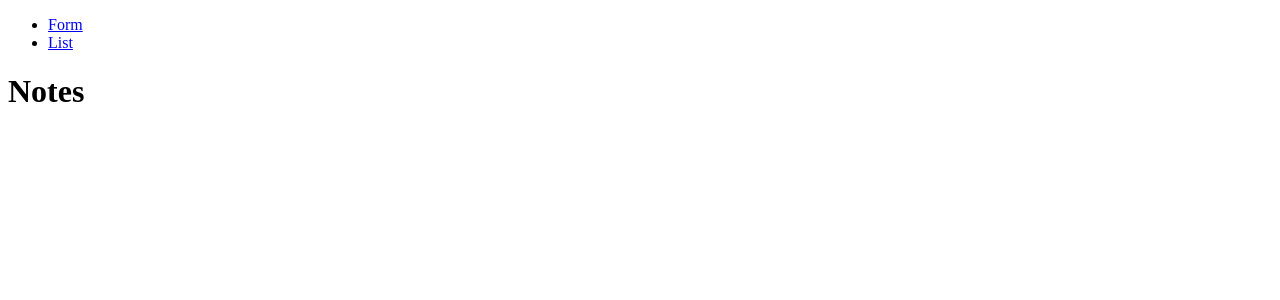
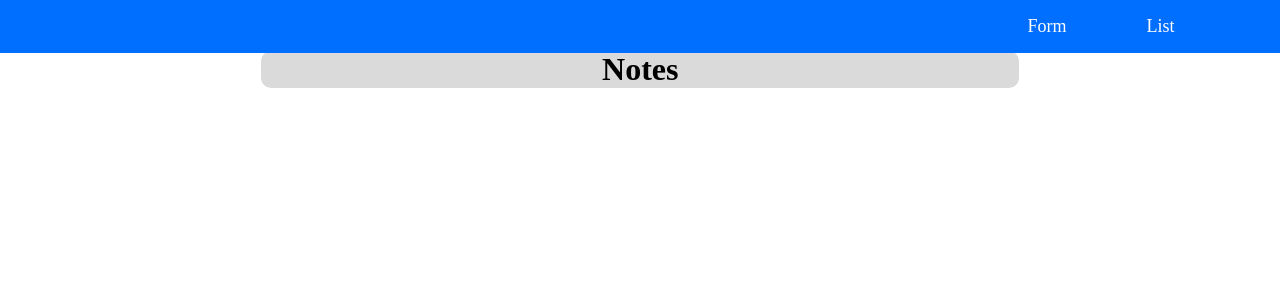
Before and after one commit to Andile-mazibuko/Note-Taking-App, an Angular app in the folder noteApp/: page /list in a window 1280 px wide. Shown: the top 300 px of the page. Built offline with nearby package versions, Linux system fonts and the light colour scheme.

Commit message:
List style

```diff
--- a/noteApp/src/app/app.component.scss
+++ b/noteApp/src/app/app.component.scss
@@ -0,0 +1,28 @@
+nav{
+    position: fixed;
+    top: 0;
+    left: 0;
+    width: 100%;
+    background-color: rgb(0, 110, 255);
+    margin-bottom: 1%;
+}
+ul{
+    display: flex;
+    float: right;
+    margin-right: 2%;
+}
+li{
+    display: flex;
+    padding-right: 80px;
+    font-size: large;
+}
+
+a{
+    color: white;
+    font-style: normal;
+    text-decoration: none;
+
+}
+a:visited{
+    color: white;
+}
--- a/noteApp/src/app/components/form/form.component.scss
+++ b/noteApp/src/app/components/form/form.component.scss
@@ -1,6 +1,6 @@
 .main{
     width: 100%;
-    margin: 0 auto;
+    margin-top: 4%;
 
 }
 .main h1{
@@ -20,7 +20,7 @@
 }
 .input-box label{
     position: relative;
-    margin: 1%;
+    margin: 2%;
 }
 .input-box input[type=text]{
     position: relative;
--- a/noteApp/src/app/components/form/form.component.ts
+++ b/noteApp/src/app/components/form/form.component.ts
@@ -2,7 +2,6 @@ import { Component, OnInit } from '@angular/core';
 import { FormBuilder, FormGroup, Validators } from '@angular/forms';
 import { Note } from '../../interfaces/note';
 import { NoteService } from '../../services/note.service';
-
 @Component({
   selector: 'app-form',
   standalone: false,
@@ -21,6 +20,11 @@ export class FormComponent implements OnInit{
       content: ['',Validators.required]
     })
   }
+  note = {
+    id: new Date().getTime(),
+    title: this.noteForm.value.title,
+    content: this.noteForm.value.content
+  }
 
   createNewNote()
   {
--- a/noteApp/src/app/components/list/list.component.html
+++ b/noteApp/src/app/components/list/list.component.html
@@ -1,6 +1,6 @@
-<div>
+<div class="notes-main">
     <h1>Notes</h1>
-    <div *ngFor="let item of notesFetched">
+    <div class="note-area" *ngFor="let item of notesFetched">
         <h2>{{ item.title }}</h2>
         <p>{{ item.content }}</p>
         <button (click)="editNote(item.id)">Edit</button>
--- a/noteApp/src/app/components/list/list.component.scss
+++ b/noteApp/src/app/components/list/list.component.scss
@@ -0,0 +1,14 @@
+.notes-main{
+    background-color: rgb(218, 218, 218);
+    width: 60%;
+    margin-left: 20%;
+    margin-top: 4%;
+    border-radius: 10px;
+}
+.note-area{
+    width: 40%;
+    margin-left: 30%;
+}
+h1{
+    margin-left: 45%;
+}
--- a/noteApp/src/app/components/list/list.component.ts
+++ b/noteApp/src/app/components/list/list.component.ts
@@ -32,7 +32,6 @@ constructor(private noteService: NoteService){
 
   deleteNote(id: number)
   {
-    console.log('TEST 2', 'DELETE')
     this.noteService.deleteNote(id);
   }
 }
--- a/noteApp/src/app/services/note.service.ts
+++ b/noteApp/src/app/services/note.service.ts
@@ -24,8 +24,9 @@ export class NoteService {
   deleteNote(id: number){
     this.notes = this.notes.filter((note) => note.id = id);
     this.behaviorSubject.next(this.notes);
-    console.log('TEST 1','Arrived');
+    console.log('TODELETE:', id);
   }
+
   editNotes(note: Note){
     for(let noteAtIndex of this.notes){
       if(noteAtIndex.id === note.id){
@@ -33,6 +34,8 @@ export class NoteService {
       }
     }
   }
+
+
   getIsEditMode():Observable<boolean>{
    return this.isEditMode.asObservable();
   }
```
